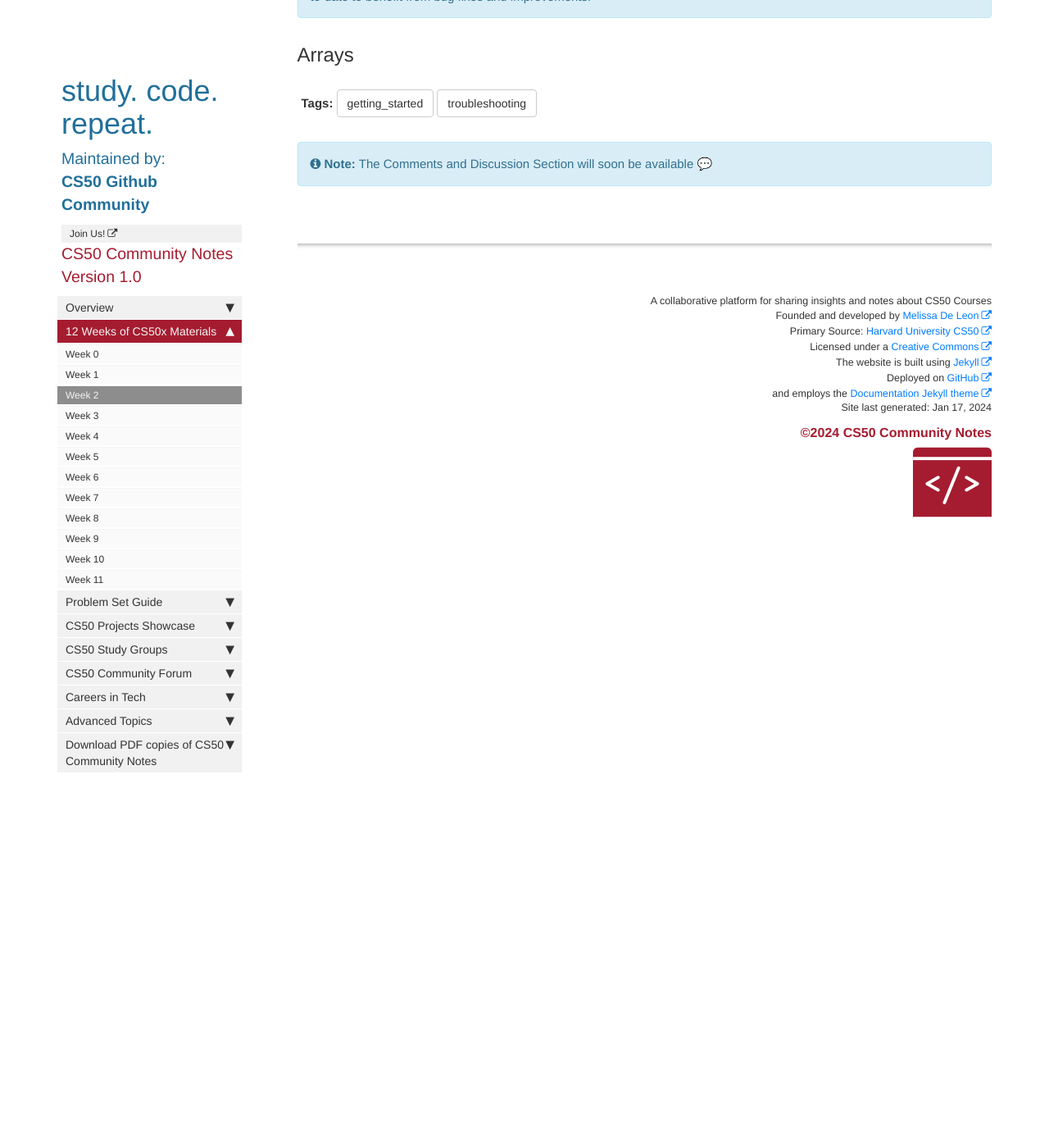
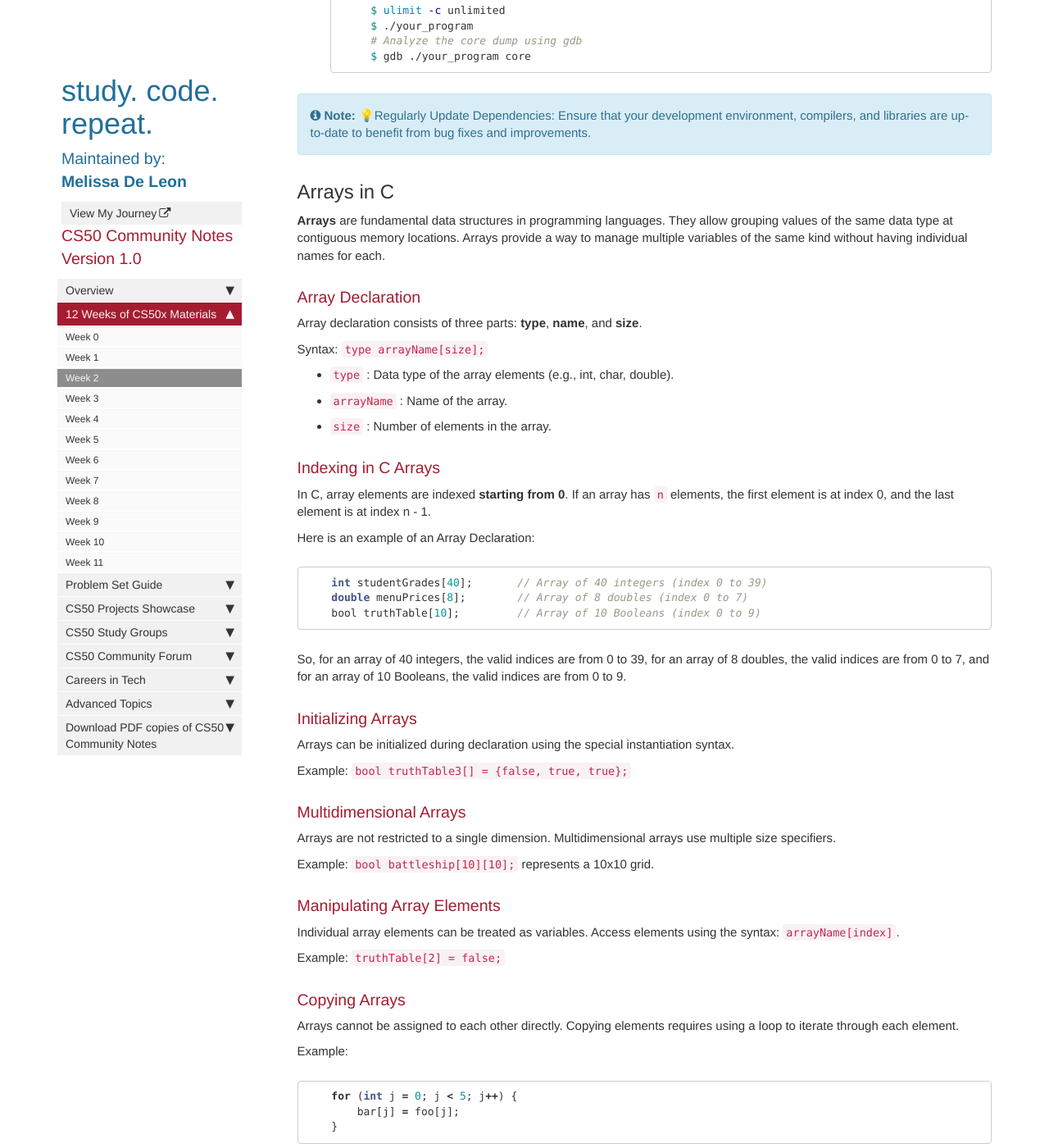
Before and after one commit to melissadeleonx/cs50-community-notes, a Jekyll site: the page built from pages/mydoc/week_2.md, in a window 1280 px wide and 1400 px high, scrolled down 7508 px. Shown: the whole window at 82% size. Built offline with Jekyll 4.4.1, drawn with Linux system fonts in a browser that asks for light colours; comment, search, counter and statistics services are not loaded; some of the changed text lies outside the part shown.

Commit message:
added buy me a cofee button

````diff
--- a/_data/sidebars/mydoc_sidebar.yml
+++ b/_data/sidebars/mydoc_sidebar.yml
@@ -6,9 +6,11 @@ entries:
       <div id="header" style="color: #216f9b;">
         <h1>study. code. repeat.</h1>
         <p>Maintained by:<br>
-        <strong>CS50 Github Community</strong></p>
-        <a href="https://github.com/melissadeleonx/cs50-community-notes/" target="_blank" rel="noopener noreferrer">Join Us!</a>
+        <strong>Melissa De Leon</strong></p>
       </div>
+      <script type="text/javascript" src="https://cdnjs.buymeacoffee.com/1.0.0/button.prod.min.js" data-name="bmc-button" data-slug="melissadeleonx" data-color="#FFDD00" data-emoji=""  data-font="Cookie" data-text="Buy me a coffee" data-outline-color="#000000" data-font-color="#000000" data-coffee-color="#ffffff" ></script>
+      <a href="https://github.com/melissadeleonx/cs50-community-notes/" target="_blank" rel="noopener noreferrer">View My Journey</a>
+
   version: CS50 Community Notes Version 1.0
   folders:
 
--- a/pages/mydoc/week_2.md
+++ b/pages/mydoc/week_2.md
@@ -280,4 +280,56 @@ The CS50 IDE provides a helpful tool called `debug50`, it is tailored for the CS
 Ensure that your development environment, compilers, and libraries are up-to-date to benefit from bug fixes and improvements."
 %}
 
-## Arrays
+## Arrays in C
+
+**Arrays** are fundamental data structures in programming languages. They allow grouping values of the same data type at contiguous memory locations. Arrays provide a way to manage multiple variables of the same kind without having individual names for each.
+
+### Array Declaration
+Array declaration consists of three parts: **type**, **name**, and **size**.
+
+Syntax: `type arrayName[size];`
+* `type` : Data type of the array elements (e.g., int, char, double).
+* `arrayName` : Name of the array.
+* `size` : Number of elements in the array.
+
+### Indexing in C Arrays
+In C, array elements are indexed **starting from 0**. If an array has `n` elements, the first element is at index 0, and the last element is at index n - 1.
+
+Here is an example of an Array Declaration:
+```c
+    int studentGrades[40];       // Array of 40 integers (index 0 to 39)
+    double menuPrices[8];        // Array of 8 doubles (index 0 to 7)
+    bool truthTable[10];         // Array of 10 Booleans (index 0 to 9)
+```
+So, for an array of 40 integers, the valid indices are from 0 to 39, for an array of 8 doubles, the valid indices are from 0 to 7, and for an array of 10 Booleans, the valid indices are from 0 to 9.
+
+### Initializing Arrays
+
+Arrays can be initialized during declaration using the special instantiation syntax.
+
+Example: `bool truthTable3[] = {false, true, true};`
+
+### Multidimensional Arrays
+
+Arrays are not restricted to a single dimension. Multidimensional arrays use multiple size specifiers.
+
+Example: `bool battleship[10][10];` represents a 10x10 grid.
+
+### Manipulating Array Elements
+
+Individual array elements can be treated as variables. Access elements using the syntax: `arrayName[index]`.
+
+Example: `truthTable[2] = false;`
+
+### Copying Arrays
+Arrays cannot be assigned to each other directly. Copying elements requires using a loop to iterate through each element.
+
+Example:
+```c
+    for (int j = 0; j < 5; j++) {
+        bar[j] = foo[j];
+    }
+```
+### Passing Arrays to Functions
+
+When passing arrays to functions in C, it's important to note that arrays are passed by reference. Functions receive the actual array, not a local copy, allowing them to manipulate array elements directly. Professor David will explore this topic further in the upcoming weeks.
````
